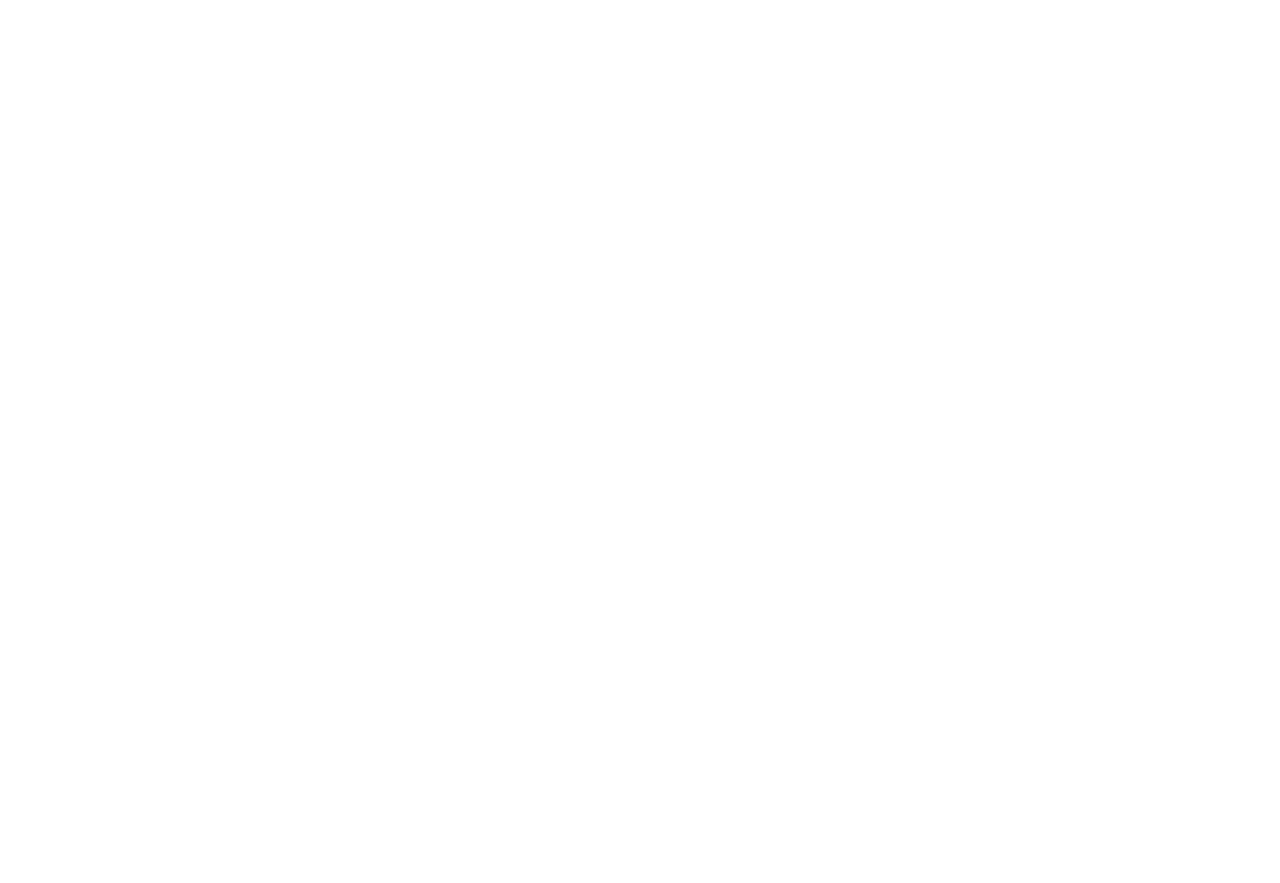
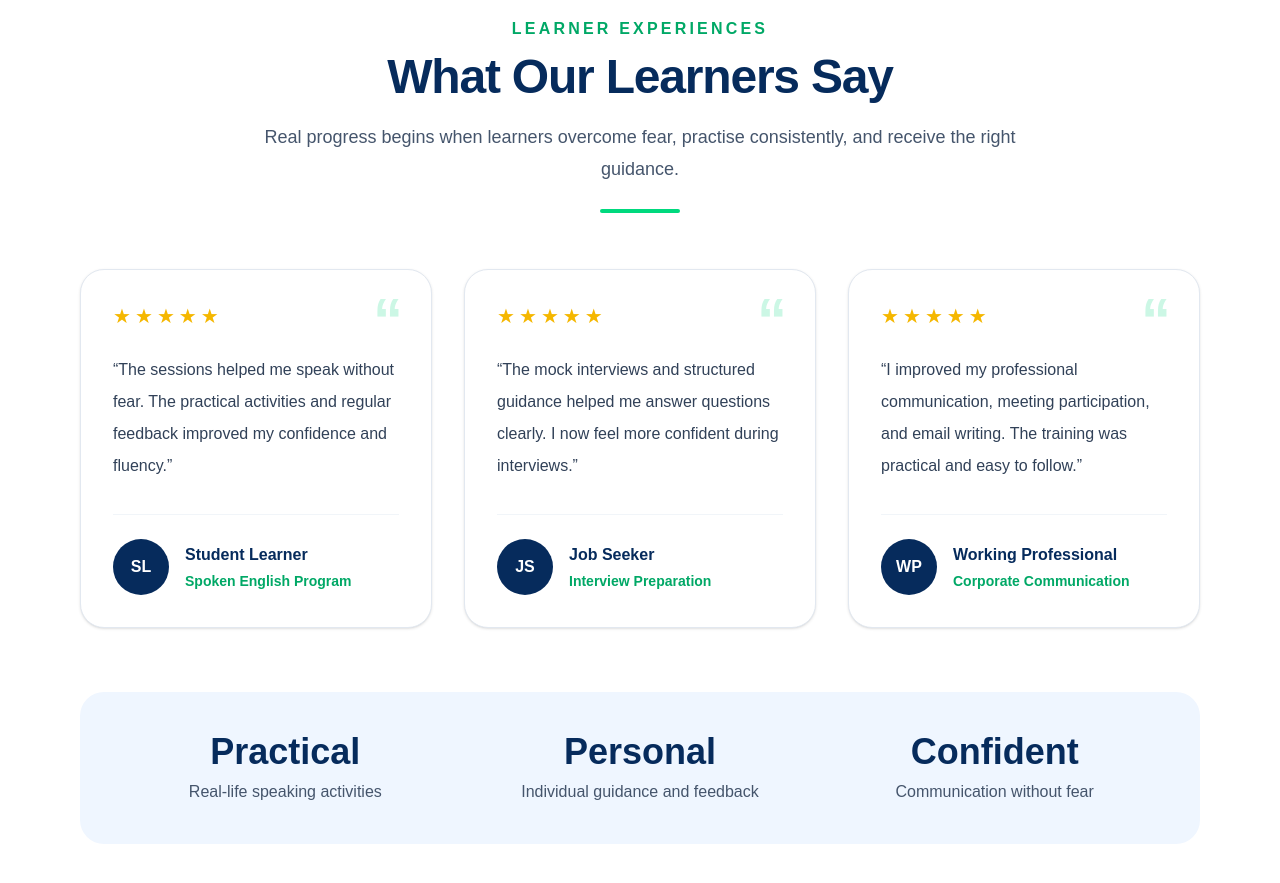
Before and after one commit to manibabue9/unmutepro, a Next.js app: page / in a window 1280 px wide. Shown: the part 6360-7243 px from the top of the page. Before the commit the page ends 6297 px from the top, so only its background shows below. Built offline with nearby package versions, Linux system fonts and the light colour scheme.

Commit message:
Add testimonials section

```diff
--- a/app/page.tsx
+++ b/app/page.tsx
@@ -2,6 +2,7 @@ import Navbar from "@/components/Navbar";
 import Hero from "@/components/Hero";
 import About from "@/components/About";
 import Courses from "@/components/Courses";
+import Testimonials from "@/components/Testimonials";
 
 export default function Home() {
   return (
@@ -10,6 +11,7 @@ export default function Home() {
       <Hero />
       <About />
       <Courses />
+      <Testimonials />
     </main>
   );
 }
--- /dev/null
+++ b/components/Testimonials.tsx
@@ -0,0 +1,112 @@
+const testimonials = [
+  {
+    name: "Student Learner",
+    role: "Spoken English Program",
+    initials: "SL",
+    review:
+      "The sessions helped me speak without fear. The practical activities and regular feedback improved my confidence and fluency.",
+  },
+  {
+    name: "Job Seeker",
+    role: "Interview Preparation",
+    initials: "JS",
+    review:
+      "The mock interviews and structured guidance helped me answer questions clearly. I now feel more confident during interviews.",
+  },
+  {
+    name: "Working Professional",
+    role: "Corporate Communication",
+    initials: "WP",
+    review:
+      "I improved my professional communication, meeting participation, and email writing. The training was practical and easy to follow.",
+  },
+];
+
+export default function Testimonials() {
+  return (
+    <section
+      id="testimonials"
+      className="bg-white px-5 py-20 sm:px-8 lg:px-20"
+    >
+      <div className="mx-auto max-w-7xl">
+        {/* Section heading */}
+        <div className="mx-auto max-w-3xl text-center">
+          <p className="font-bold uppercase tracking-[0.2em] text-[#00A866]">
+            Learner Experiences
+          </p>
+
+          <h2 className="mt-3 text-4xl font-bold tracking-tight text-[#062B5C] sm:text-5xl">
+            What Our Learners Say
+          </h2>
+
+          <p className="mt-5 text-lg leading-8 text-slate-600">
+            Real progress begins when learners overcome fear, practise
+            consistently, and receive the right guidance.
+          </p>
+
+          <div className="mx-auto mt-6 h-1 w-20 rounded-full bg-[#00D97E]" />
+        </div>
+
+        {/* Testimonial cards */}
+        <div className="mt-14 grid gap-8 lg:grid-cols-3">
+          {testimonials.map((testimonial) => (
+            <article
+              key={testimonial.role}
+              className="relative rounded-3xl border border-slate-200 bg-white p-8 shadow-sm transition duration-300 hover:-translate-y-2 hover:border-[#00D97E] hover:shadow-xl"
+            >
+              <div className="absolute right-7 top-5 text-6xl font-bold text-[#00D97E]/20">
+                “
+              </div>
+
+              <div className="flex gap-1 text-xl text-[#F5B700]">
+                <span>★</span>
+                <span>★</span>
+                <span>★</span>
+                <span>★</span>
+                <span>★</span>
+              </div>
+
+              <p className="mt-6 leading-8 text-slate-700">
+                “{testimonial.review}”
+              </p>
+
+              <div className="mt-8 flex items-center gap-4 border-t border-slate-100 pt-6">
+                <div className="flex h-14 w-14 items-center justify-center rounded-full bg-[#062B5C] font-bold text-white">
+                  {testimonial.initials}
+                </div>
+
+                <div>
+                  <h3 className="font-bold text-[#062B5C]">
+                    {testimonial.name}
+                  </h3>
+
+                  <p className="mt-1 text-sm font-semibold text-[#00A866]">
+                    {testimonial.role}
+                  </p>
+                </div>
+              </div>
+            </article>
+          ))}
+        </div>
+
+        {/* Trust message */}
+        <div className="mt-16 grid gap-6 rounded-3xl bg-[#EFF6FF] p-8 sm:grid-cols-3 sm:p-10">
+          <div className="text-center">
+            <p className="text-4xl font-bold text-[#062B5C]">Practical</p>
+            <p className="mt-2 text-slate-600">Real-life speaking activities</p>
+          </div>
+
+          <div className="text-center">
+            <p className="text-4xl font-bold text-[#062B5C]">Personal</p>
+            <p className="mt-2 text-slate-600">Individual guidance and feedback</p>
+          </div>
+
+          <div className="text-center">
+            <p className="text-4xl font-bold text-[#062B5C]">Confident</p>
+            <p className="mt-2 text-slate-600">Communication without fear</p>
+          </div>
+        </div>
+      </div>
+    </section>
+  );
+}
```
